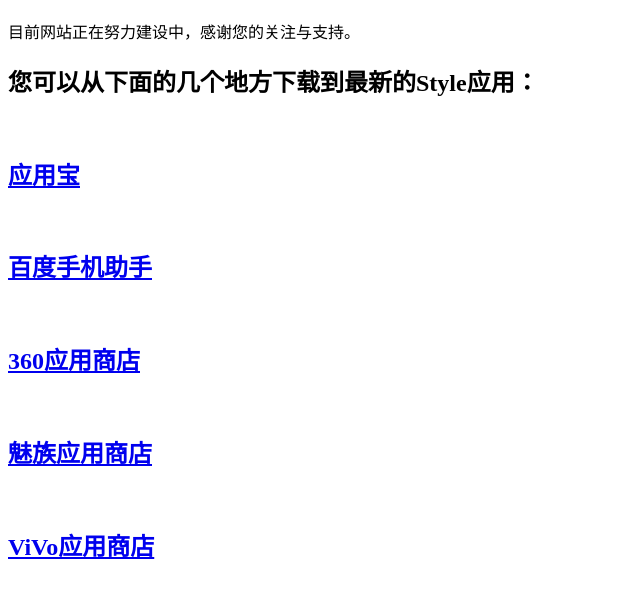
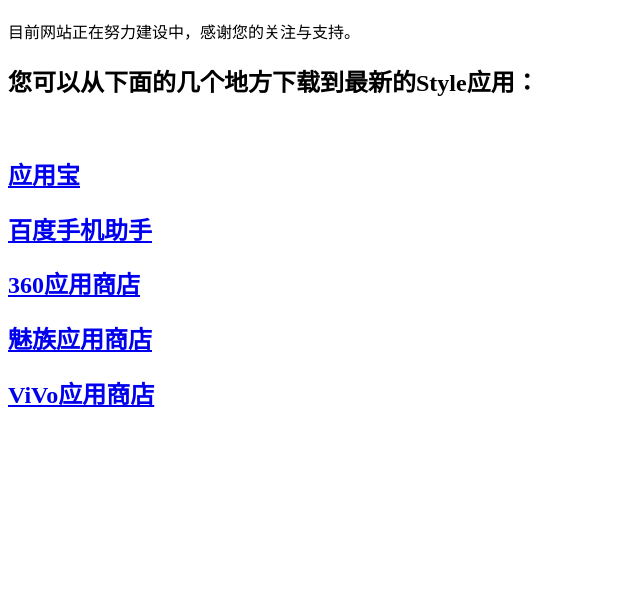
Before and after one commit to jinkg/FileServer, a plain HTML site: page Index.html in a window 1280 px wide. Shown: the part 70-668 px from the top of the page, without its empty margins (0-640 px from the left). Drawn offline with Linux system fonts and the light colour scheme.

Commit message:
update index

```diff
--- a/Index.html
+++ b/Index.html
@@ -9,11 +9,11 @@
 <p>目前网站正在努力建设中，感谢您的关注与支持。</p>
 <p>
   <h2>您可以从下面的几个地方下载到最新的Style应用：</h2><br/>
-  <h2><a href="http://sj.qq.com/myapp/detail.htm?apkName=com.yalin.style">应用宝</a></h2><br/>
-  <h2><a href="http://shouji.baidu.com/software/11447697.html">百度手机助手</a></h2><br/>
-  <h2><a href="http://zhushou.360.cn/detail/index/soft_id/3830999?recrefer=SE_D_Style">360应用商店</a></h2><br/>
-  <h2><a href="http://app.meizu.com/apps/public/detail?package_name=com.yalin.style">魅族应用商店</a></h2><br/>
-  <h2><a href="http://www.pc6.com/az/473393.html">ViVo应用商店</a></h2><br/>
+  <h2><a href="http://sj.qq.com/myapp/detail.htm?apkName=com.yalin.style">应用宝</a></h2>
+  <h2><a href="http://shouji.baidu.com/software/11447697.html">百度手机助手</a></h2>
+  <h2><a href="http://zhushou.360.cn/detail/index/soft_id/3830999?recrefer=SE_D_Style">360应用商店</a></h2>
+  <h2><a href="http://app.meizu.com/apps/public/detail?package_name=com.yalin.style">魅族应用商店</a></h2>
+  <h2><a href="http://www.pc6.com/az/473393.html">ViVo应用商店</a></h2>
 </p>
 </body>
 </html>
```
